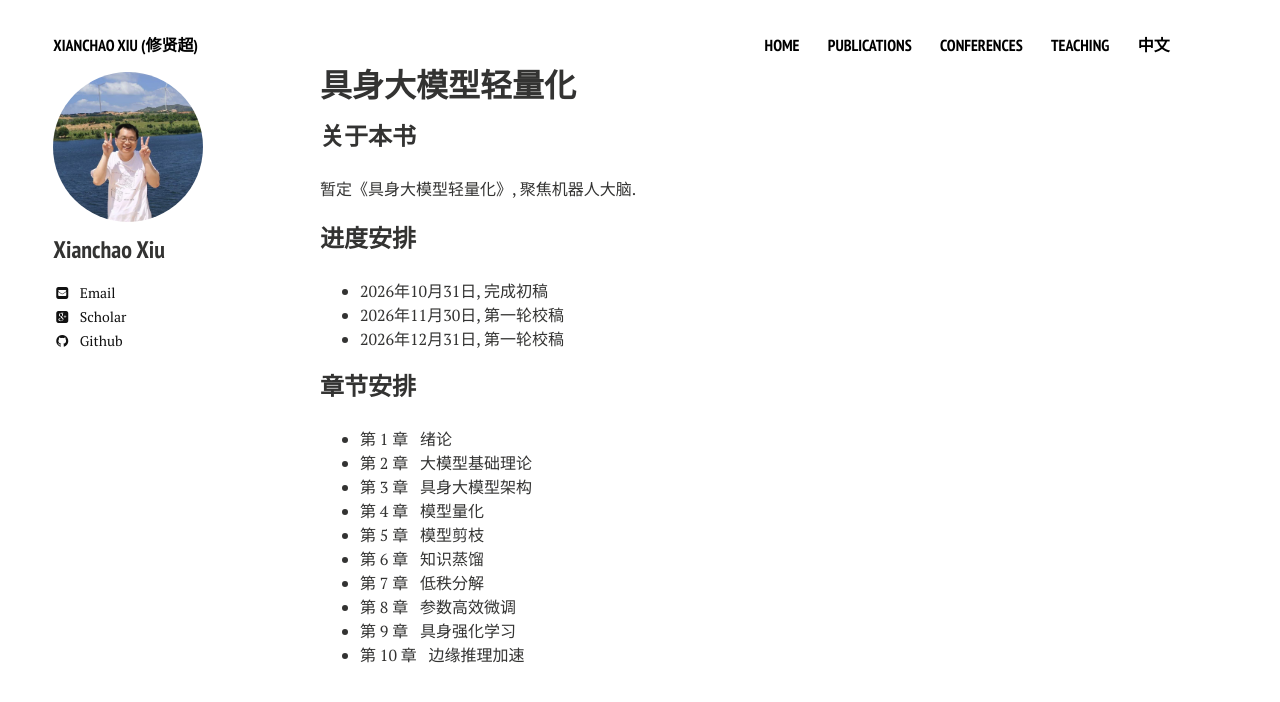
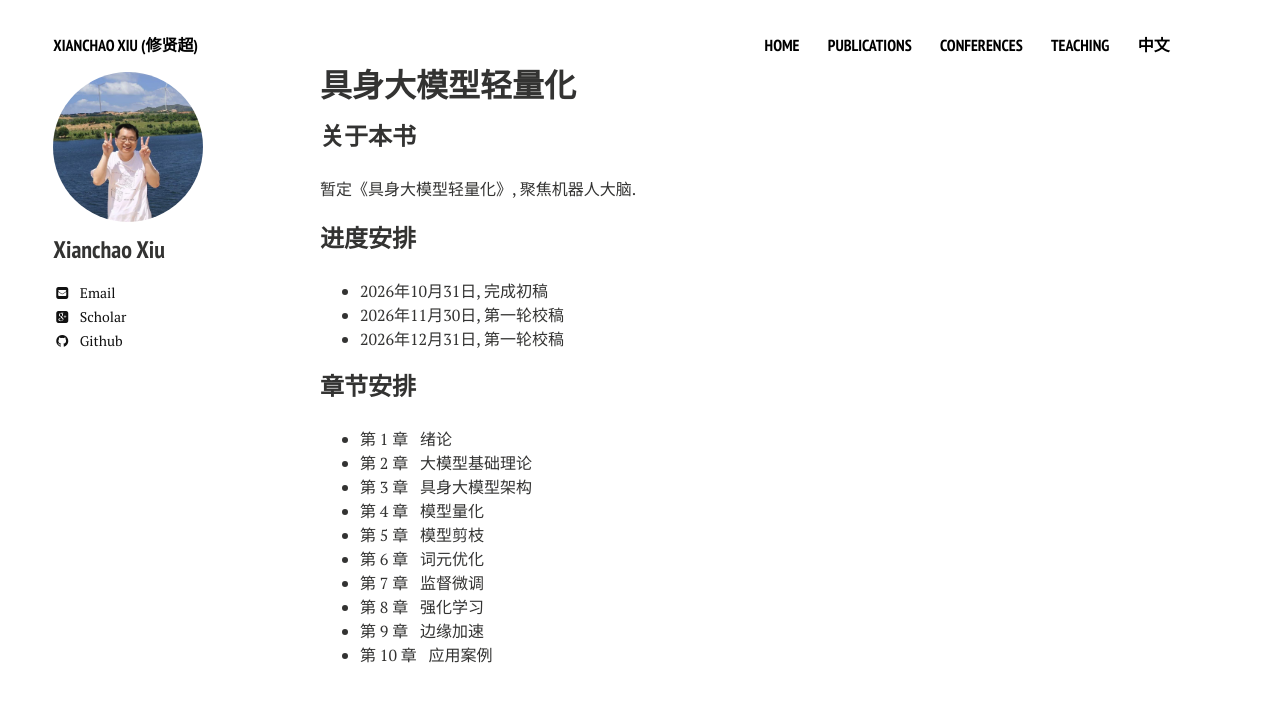
Before and after one commit to xianchaoxiu/xianchaoxiu.github.io, a Jekyll site: the page built from chinese/books/EAI/index.md, in a window 1280 px wide. Shown: the top 702 px of the page. Built offline with Jekyll 4.4.1, drawn with Linux system fonts in a browser that asks for light colours; nearby versions of some CDN libraries.

Commit message:
Update index.md

```diff
--- a/chinese/books/EAI/index.md
+++ b/chinese/books/EAI/index.md
@@ -20,8 +20,8 @@ share: false
 * 第 3 章 &nbsp;  具身大模型架构 <br>
 * 第 4 章 &nbsp;  模型量化 <br>
 * 第 5 章 &nbsp;  模型剪枝 <br>
-* 第 6 章 &nbsp;  知识蒸馏 <br>
-* 第 7 章 &nbsp;  低秩分解 <br>
-* 第 8 章 &nbsp;  参数高效微调 <br>
-* 第 9 章 &nbsp;  具身强化学习 <br>
-* 第 10 章 &nbsp;  边缘推理加速 <br>
+* 第 6 章 &nbsp;  词元优化 <br>
+* 第 7 章 &nbsp;  监督微调 <br>
+* 第 8 章 &nbsp;  强化学习 <br>
+* 第 9 章 &nbsp;  边缘加速 <br>
+* 第 10 章 &nbsp;  应用案例 <br>
```
